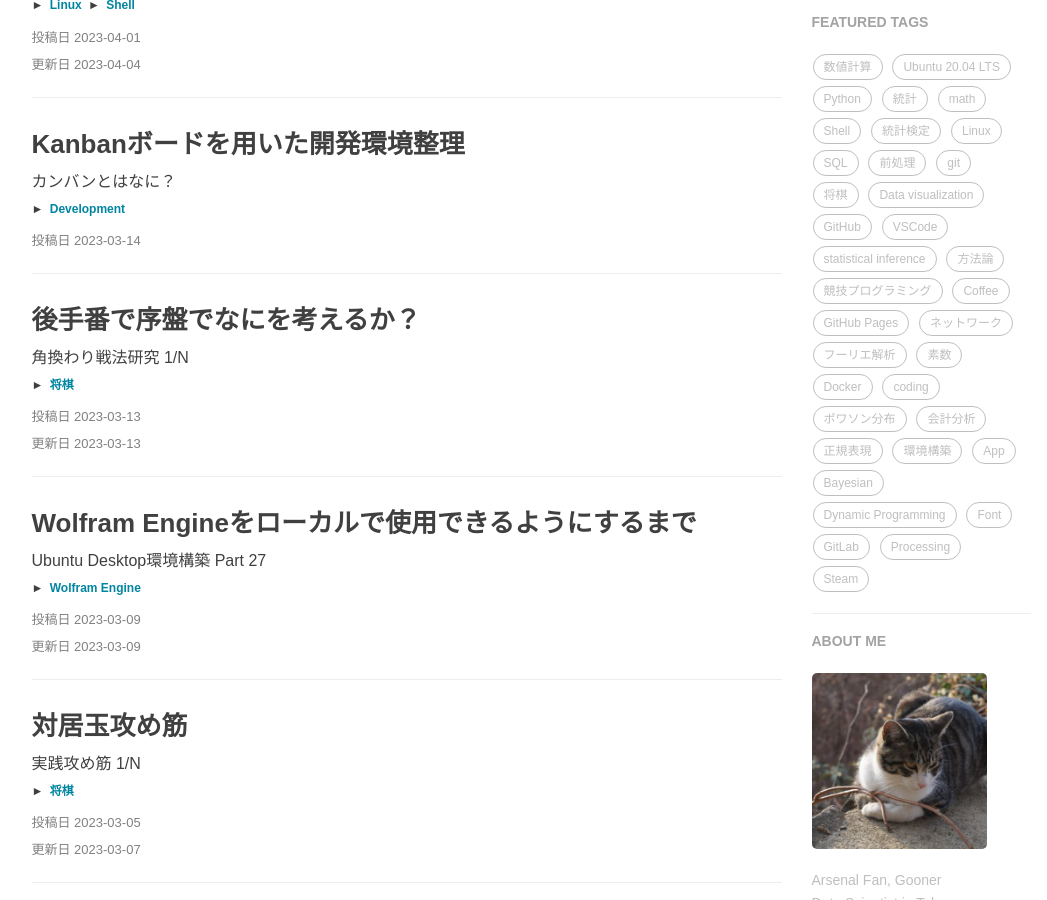
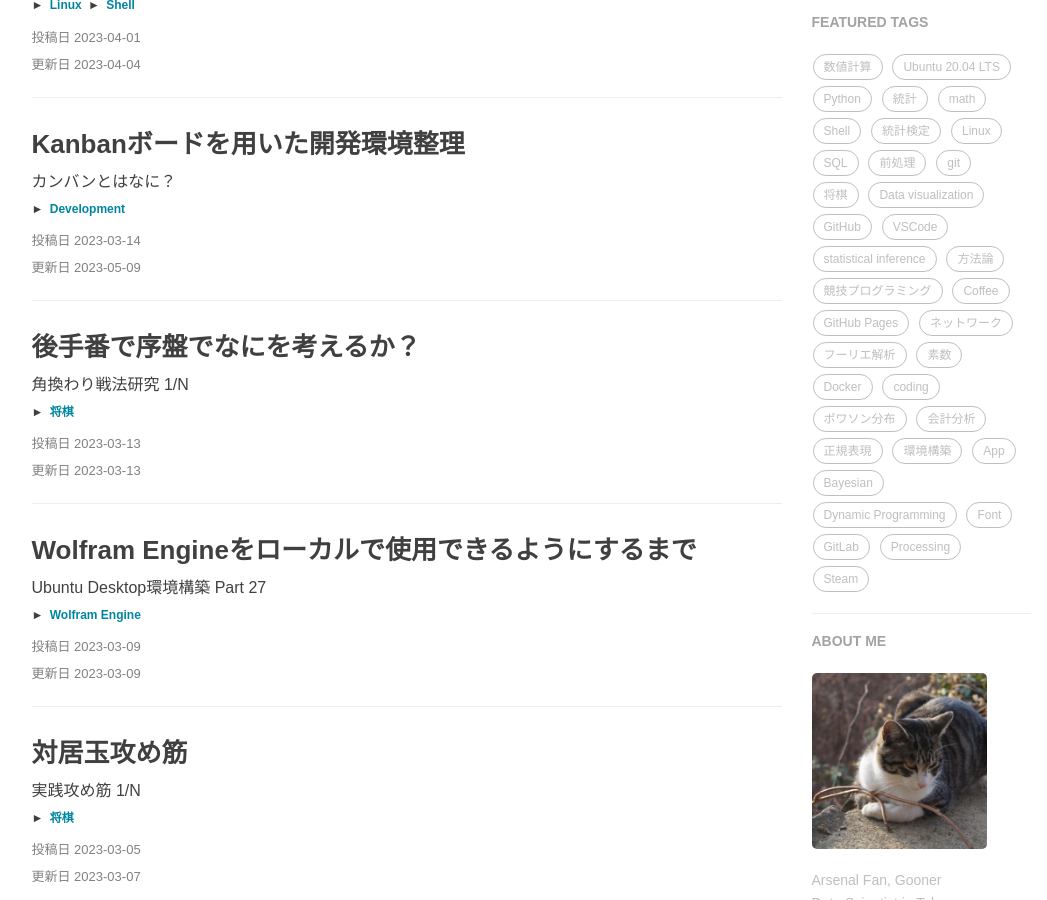
Before and after one commit to RyoNakagami/RyoNakagami.github.io, a Jekyll site: the page built from index.html, in a window 1280 px wide and 900 px high, scrolled down 557 px. Shown: the whole window, without its empty margins (136-1183 px from the left). Built offline with Jekyll 4.4.1, drawn with Linux system fonts in a browser that asks for light colours; the list of posts is cut into pages by our own code; comment, search, counter and statistics services are not loaded.

Commit message:
FIX 20230314

```diff
--- a/_posts/2023-03-14-kanban-workflow.md
+++ b/_posts/2023-03-14-kanban-workflow.md
@@ -7,6 +7,7 @@ header-img: "img/cpu.png"
 header-mask: 0.4
 mathjax: true
 catelog: true
+revise_date: 2023-05-09
 tags:
   - Development
 ---
```
